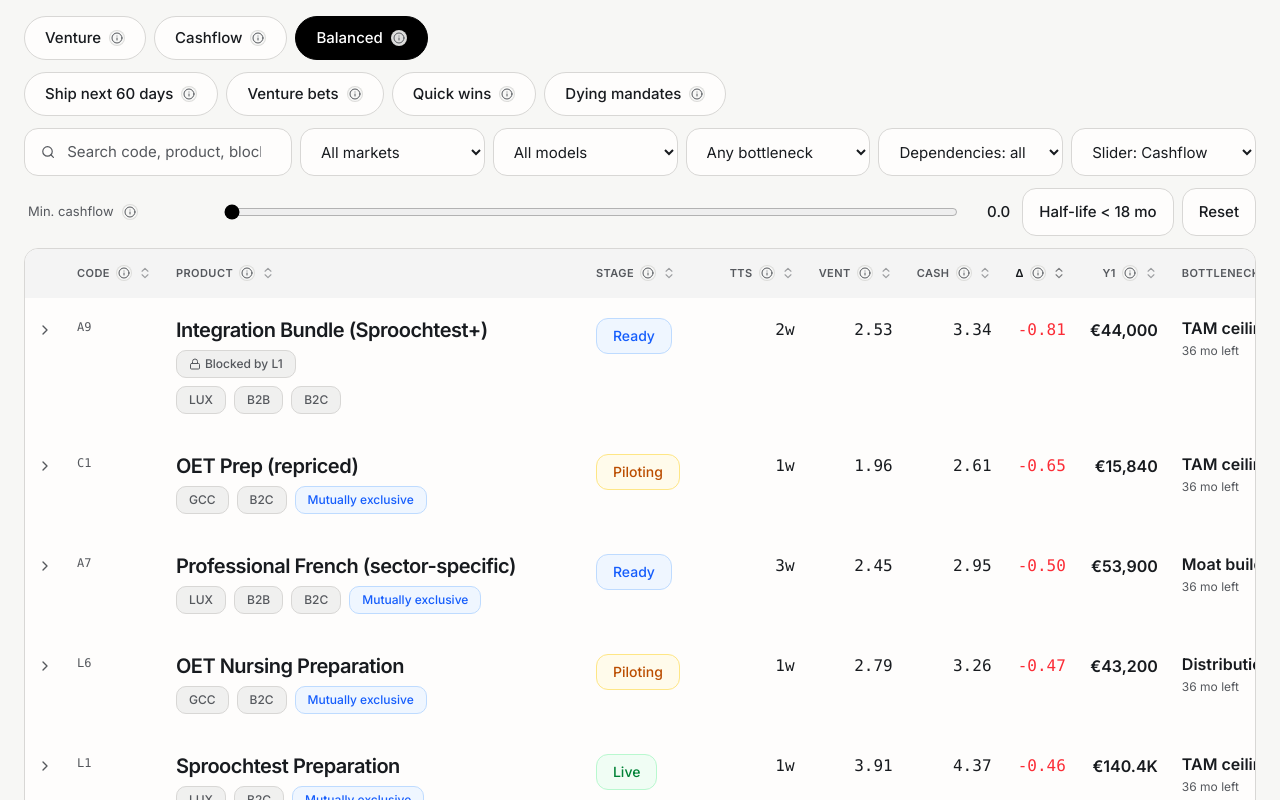
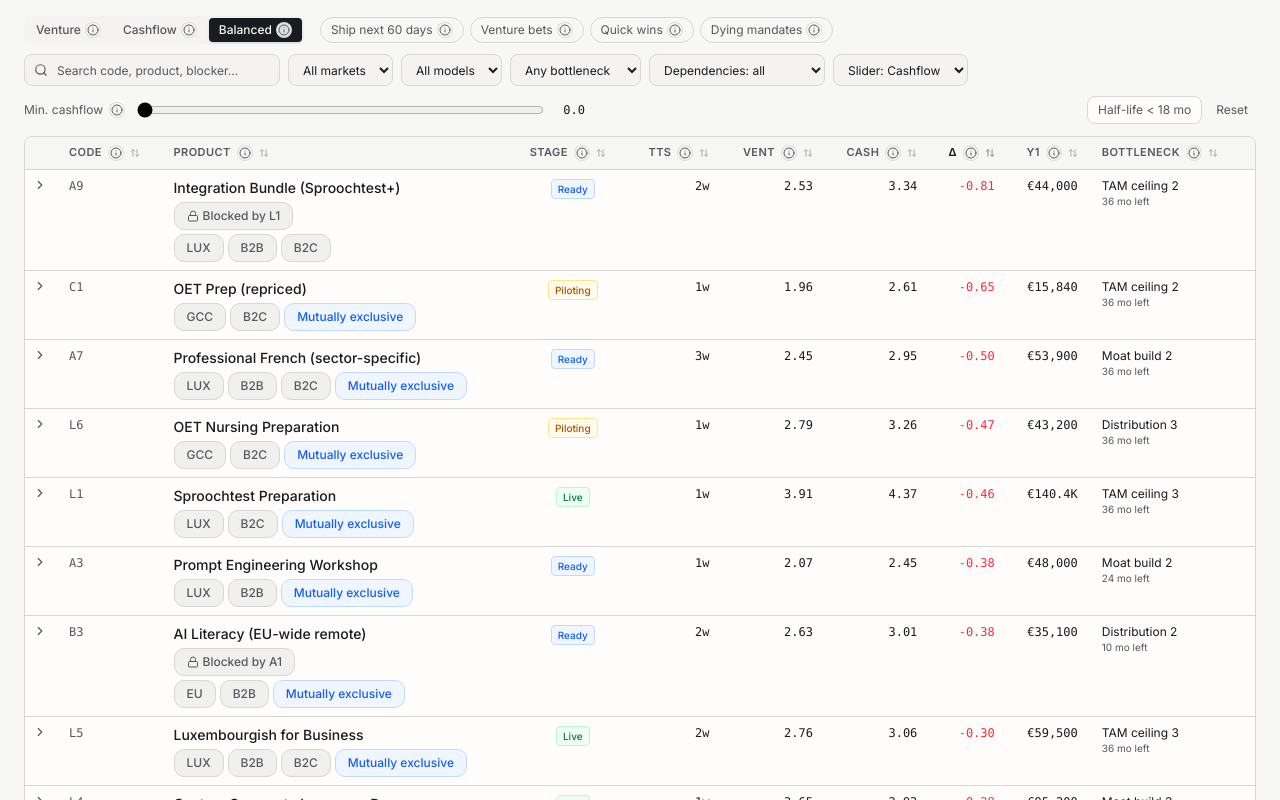
Before and after one commit to Gray576/educateme-map-atlas, a Next.js app: page / in a window 1280 px wide. Shown: the top 800 px of the page. Built offline with nearby package versions, Linux system fonts and the light colour scheme.

Commit message:
Align dashboard UI with v0 reference

```diff
--- a/src/components/FilterBar.tsx
+++ b/src/components/FilterBar.tsx
@@ -1,6 +1,5 @@
 "use client";
 
-import type { ReactNode } from "react";
 import { Search } from "lucide-react";
 import { InfoHint } from "@/components/ui/info-hint";
 import { cn } from "@/lib/utils";
@@ -50,39 +49,80 @@ const BOTTLENECKS: [BottleneckAxis | "all", string][] = [
 ];
 
 const PRESETS: [Preset, string, string][] = [
-  ["venture", "Venture", "Platform upside first"],
-  ["cashflow", "Cashflow", "Cash in 6 months"],
-  ["balanced", "Balanced", "Universal winners"],
+  ["venture", "Venture", "View products by venture score"],
+  ["cashflow", "Cashflow", "View products by cashflow score"],
+  ["balanced", "Balanced", "View products by balanced score"],
 ];
 
 const SORT_PRESETS: [Exclude<SortPreset, null>, string, string][] = [
   ["ship60", "Ship next 60 days", "Time-to-ship ≤ 8 weeks, ranked for cash"],
   ["venture", "Venture bets", "Positive delta, venture-first sort"],
-  ["quickwins", "Quick wins", "High leverage, low shipping friction"],
+  ["quickwins", "Quick wins", "High leverage with low shipping friction"],
   ["dyingmandates", "Dying mandates", "Shortest half-life first"],
 ];
 
-function ToolbarButton({
+function CompactTab({
   active,
-  children,
   onClick,
+  label,
+  hint,
 }: {
-  active?: boolean;
-  children: ReactNode;
+  active: boolean;
   onClick: () => void;
+  label: string;
+  hint: string;
 }) {
   return (
     <button
       type="button"
       onClick={onClick}
       className={cn(
-        "inline-flex h-11 items-center rounded-full border px-5 text-[15px] font-medium transition-colors",
+        "flex items-center gap-1 rounded px-2.5 py-1 text-xs font-medium transition-all",
         active
-          ? "border-black bg-black text-white"
-          : "border-border bg-card text-foreground hover:bg-muted"
+          ? "bg-foreground text-background shadow-sm"
+          : "text-muted-foreground hover:text-foreground"
       )}
     >
-      {children}
+      {label}
+      <InfoHint
+        label={label}
+        description={hint}
+        className={active ? "text-background/70" : ""}
+        widthClassName="w-44"
+      />
+    </button>
+  );
+}
+
+function PillButton({
+  active,
+  onClick,
+  label,
+  hint,
+}: {
+  active: boolean;
+  onClick: () => void;
+  label: string;
+  hint: string;
+}) {
+  return (
+    <button
+      type="button"
+      onClick={onClick}
+      className={cn(
+        "flex items-center gap-1 rounded-full border px-2.5 py-1 text-xs transition-all",
+        active
+          ? "border-[hsl(var(--accent))] bg-[hsl(var(--accent)/0.1)] font-medium text-[hsl(var(--accent))]"
+          : "border-border text-muted-foreground hover:border-foreground/30 hover:text-foreground"
+      )}
+    >
+      {label}
+      <InfoHint label={label} description={hint} widthClassName="w-52" />
+      {active && (
+        <span className="flex h-3.5 w-3.5 items-center justify-center rounded-full bg-[hsl(var(--accent))] text-[9px] text-[hsl(var(--accent-foreground))]">
+          ✓
+        </span>
+      )}
     </button>
   );
 }
@@ -100,7 +140,7 @@ function CompactSelect({
     <select
       value={value}
       onChange={(event) => onChange(event.target.value)}
-      className="h-12 rounded-xl border border-border bg-card px-4 text-[15px] text-foreground outline-none transition focus-visible:border-ring focus-visible:ring-2 focus-visible:ring-ring/30"
+      className="h-8 rounded-md border border-border bg-secondary px-2.5 text-xs text-foreground outline-none transition focus-visible:border-ring focus-visible:ring-2 focus-visible:ring-ring/30"
     >
       {options.map(([optionValue, label]) => (
         <option key={optionValue} value={optionValue}>
@@ -122,43 +162,42 @@ export function FilterBar({
   const set = (patch: Partial<Filters>) => onChange({ ...filters, ...patch });
 
   return (
-    <section className="space-y-3">
-      <div className="flex flex-wrap gap-2">
+    <section className="space-y-2.5">
+      <div className="flex flex-wrap items-center gap-4">
+        <div className="flex items-center gap-0.5 rounded-md bg-secondary p-0.5">
           {PRESETS.map(([value, label, hint]) => (
-          <ToolbarButton key={value} active={preset === value} onClick={() => onPresetChange(value)}>
-            <span className="flex items-center gap-2">
-              {label}
-              <InfoHint
+            <CompactTab
+              key={value}
+              active={preset === value}
+              onClick={() => onPresetChange(value)}
               label={label}
-                description={hint}
-                className={preset === value ? "text-white/75" : ""}
-                widthClassName="w-52"
+              hint={hint}
             />
-            </span>
-          </ToolbarButton>
           ))}
         </div>
 
-      <div className="flex flex-wrap gap-2">
+        <div className="flex flex-wrap items-center gap-1.5">
           {SORT_PRESETS.map(([value, label, hint]) => (
-          <ToolbarButton key={value} active={sortPreset === value} onClick={() => onSortPreset(value)}>
-            <span className="flex items-center gap-2">
-              {label}
-              <InfoHint label={label} description={hint} widthClassName="w-56" />
-            </span>
-          </ToolbarButton>
+            <PillButton
+              key={value}
+              active={sortPreset === value}
+              onClick={() => onSortPreset(value)}
+              label={label}
+              hint={hint}
+            />
           ))}
         </div>
+      </div>
 
-      <div className="grid gap-2 md:grid-cols-2 xl:grid-cols-[minmax(260px,1.45fr)_repeat(5,minmax(150px,1fr))]">
-        <label className="flex h-12 items-center gap-3 rounded-xl border border-border bg-card px-4">
-          <Search className="h-4 w-4 text-muted-foreground" />
+      <div className="flex flex-wrap items-center gap-2">
+        <label className="relative w-64">
+          <Search className="absolute left-2.5 top-1/2 h-3.5 w-3.5 -translate-y-1/2 text-muted-foreground" />
           <input
             type="search"
             placeholder="Search code, product, blocker..."
             value={filters.search}
             onChange={(event) => set({ search: event.target.value })}
-            className="w-full bg-transparent text-[15px] outline-none placeholder:text-muted-foreground"
+            className="h-8 w-full rounded-md border border-border bg-secondary pl-8 pr-2.5 text-xs outline-none placeholder:text-muted-foreground"
           />
         </label>
 
@@ -200,16 +239,17 @@ export function FilterBar({
         />
       </div>
 
-      <div className="grid gap-2 md:grid-cols-[minmax(0,1fr)_auto] xl:grid-cols-[minmax(360px,1fr)_auto_auto] xl:items-center">
-        <div className="flex items-center gap-4 rounded-xl px-1 py-1">
-          <div className="flex min-w-[180px] items-center gap-2 text-[13px] text-muted-foreground">
+      <div className="flex flex-wrap items-center gap-4">
+        <div className="flex flex-1 items-center gap-3">
+          <div className="flex items-center gap-1.5 whitespace-nowrap text-xs text-muted-foreground">
             <span>Min. {filters.scoreMetric}</span>
             <InfoHint
               label="Minimum score"
-              description="Use the slider to hide lower-quality options for the selected score."
-              widthClassName="w-52"
+              description="Filter products by minimum score."
+              widthClassName="w-44"
             />
           </div>
+          <div className="flex max-w-md flex-1 items-center gap-3">
             <input
               type="range"
               min="0"
@@ -219,22 +259,25 @@ export function FilterBar({
               onChange={(event) => set({ scoreMin: Number(event.target.value) })}
               className="w-full accent-black"
             />
-          <span className="w-12 text-right text-[15px] font-medium">{filters.scoreMin.toFixed(1)}</span>
+            <span className="w-8 text-right font-mono text-xs text-foreground">
+              {filters.scoreMin.toFixed(1)}
+            </span>
+          </div>
         </div>
 
+        <div className="flex items-center gap-1.5">
           <button
             type="button"
             onClick={() => set({ urgentOnly: !filters.urgentOnly })}
             className={cn(
-            "h-12 rounded-xl border px-4 text-[15px] font-medium transition-colors",
+              "h-7 rounded-md border px-2.5 text-xs transition-colors",
               filters.urgentOnly
-              ? "border-black bg-muted text-foreground"
-              : "border-border bg-card text-foreground hover:bg-muted"
+                ? "border-border bg-muted text-foreground"
+                : "border-border bg-card text-muted-foreground hover:bg-muted"
             )}
           >
             Half-life &lt; 18 mo
           </button>
-
           <button
             type="button"
             onClick={() =>
@@ -250,11 +293,12 @@ export function FilterBar({
                 dependenciesResolved: "all",
               })
             }
-          className="h-12 rounded-xl border border-border bg-card px-4 text-[15px] font-medium text-foreground transition-colors hover:bg-muted"
+            className="h-7 rounded-md px-2 text-xs text-muted-foreground transition-colors hover:bg-muted hover:text-foreground"
           >
             Reset
           </button>
         </div>
+      </div>
     </section>
   );
 }
--- a/src/components/ProductTable.tsx
+++ b/src/components/ProductTable.tsx
@@ -2,7 +2,7 @@
 
 import type { ReactNode } from "react";
 import { Fragment, useMemo, useState } from "react";
-import { ChevronDown, ChevronRight, ChevronsUpDown, Lock } from "lucide-react";
+import { ChevronDown, ChevronRight, ArrowUpDown, Lock } from "lucide-react";
 import { InfoHint } from "@/components/ui/info-hint";
 import { ProductDetail } from "@/components/ProductDetail";
 import { formatCurrency, formatHalfLife, formatScore } from "@/lib/decision";
@@ -77,9 +77,9 @@ function SortLabel({
         label={label}
         description={description}
         side={hintSide ?? (align === "right" ? "right" : "left")}
-        widthClassName="w-52"
+        widthClassName="w-44"
       />
-      <ChevronsUpDown className="h-3.5 w-3.5 opacity-55" />
+      <ArrowUpDown className="h-2.5 w-2.5 opacity-55" />
     </button>
   );
 }
@@ -124,13 +124,13 @@ export function ProductTable({
   if (products.length === 0) return emptyState;
 
   return (
-    <div className="overflow-hidden rounded-[14px] border border-border bg-card">
+    <div className="overflow-hidden rounded-md border border-border bg-card">
       <div className="overflow-x-auto">
-        <table className="min-w-full border-separate border-spacing-0">
-          <thead className="bg-[#f4f4f4]">
+        <table className="min-w-full text-sm">
+          <thead className="bg-muted/50">
             <tr>
-              <th className="w-8 px-3 py-4" />
-              <th className="px-3 py-4 text-left">
+              <th className="w-8 px-2 py-2" />
+              <th className="px-3 py-2 text-left">
                 <SortLabel
                   label="CODE"
                   description="Stable SKU code for scanning and cross-referencing products."
@@ -139,7 +139,7 @@ export function ProductTable({
                   onSort={handleSort}
                 />
               </th>
-              <th className="px-3 py-4 text-left">
+              <th className="px-3 py-2 text-left">
                 <SortLabel
                   label="PRODUCT"
                   description="Product name with Market and Model inside the row, not in separate columns."
@@ -148,7 +148,7 @@ export function ProductTable({
                   onSort={handleSort}
                 />
               </th>
-              <th className="px-3 py-4 text-left">
+              <th className="px-3 py-2 text-left">
                 <SortLabel
                   label="STAGE"
                   description="Single lifecycle axis replacing overlapping old status labels."
@@ -157,7 +157,7 @@ export function ProductTable({
                   onSort={handleSort}
                 />
               </th>
-              <th className="px-3 py-4 text-right">
+              <th className="px-3 py-2 text-right">
                 <SortLabel
                   label="TTS"
                   description="Weeks to first paying customer."
@@ -167,7 +167,7 @@ export function ProductTable({
                   align="right"
                 />
               </th>
-              <th className="px-3 py-4 text-right">
+              <th className="px-3 py-2 text-right">
                 <SortLabel
                   label="VENT"
                   description="Venture score: strategic/platform upside weighted by confidence."
@@ -177,7 +177,7 @@ export function ProductTable({
                   align="right"
                 />
               </th>
-              <th className="px-3 py-4 text-right">
+              <th className="px-3 py-2 text-right">
                 <SortLabel
                   label="CASH"
                   description="Cashflow score: near-term money potential weighted by confidence."
@@ -187,7 +187,7 @@ export function ProductTable({
                   align="right"
                 />
               </th>
-              <th className="px-3 py-4 text-right">
+              <th className="px-3 py-2 text-right">
                 <SortLabel
                   label="Δ"
                   description="Difference between Venture and Cashflow. Near zero means universal winner."
@@ -197,7 +197,7 @@ export function ProductTable({
                   align="right"
                 />
               </th>
-              <th className="px-3 py-4 text-right">
+              <th className="px-3 py-2 text-right">
                 <SortLabel
                   label="Y1"
                   description="Year-one contribution after applying gross margin."
@@ -207,7 +207,7 @@ export function ProductTable({
                   align="right"
                 />
               </th>
-              <th className="px-3 py-4 text-left">
+              <th className="px-3 py-2 text-left">
                 <SortLabel
                   label="BOTTLENECK"
                   description="The currently lowest blocking axis."
@@ -227,29 +227,29 @@ export function ProductTable({
                 <Fragment key={product.shortCode}>
                   <tr
                     className={cn(
-                      "cursor-pointer border-t border-border bg-card transition-colors hover:bg-[#fafafa]",
-                      isOpen && "bg-[#fafafa]"
+                      "cursor-pointer border-t border-border transition-colors hover:bg-muted/30 group",
+                      isOpen && "bg-muted/20"
                     )}
                     onClick={() => setOpenCode(isOpen ? null : product.shortCode)}
                   >
-                    <td className="px-3 py-5 align-top">
+                    <td className="px-2 py-2 align-top">
                       {isOpen ? (
-                        <ChevronDown className="mt-1 h-4 w-4 text-muted-foreground" />
+                        <ChevronDown className="h-3.5 w-3.5 text-muted-foreground" />
                       ) : (
-                        <ChevronRight className="mt-1 h-4 w-4 text-muted-foreground" />
+                        <ChevronRight className="h-3.5 w-3.5 text-muted-foreground" />
                       )}
                     </td>
-                    <td className="px-3 py-5 align-top font-mono text-[12px] font-medium text-muted-foreground">
+                    <td className="px-3 py-2 align-top font-mono text-xs text-muted-foreground">
                       {product.shortCode}
                     </td>
-                    <td className="min-w-[420px] px-3 py-5 align-top">
-                      <div className="space-y-2">
+                    <td className="min-w-[320px] px-3 py-2 align-top">
+                      <div className="space-y-1">
                         <div>
-                          <p className="text-[20px] font-semibold leading-6 tracking-tight">
+                          <p className="text-sm font-medium text-foreground">
                             {product.title}
                           </p>
                           {!product.dependenciesResolved && (
-                            <div className="mt-2">
+                            <div className="mt-1">
                               <MetaPill>
                                 <span className="inline-flex items-center gap-1">
                                   <Lock className="h-3 w-3" />
@@ -260,7 +260,7 @@ export function ProductTable({
                           )}
                         </div>
 
-                        <div className="flex flex-wrap gap-2">
+                        <div className="flex flex-wrap gap-1">
                           <MetaPill>{product.market}</MetaPill>
                           {product.modelList.map((model) => (
                             <MetaPill key={`${product.shortCode}-${model}`}>{model}</MetaPill>
@@ -271,28 +271,28 @@ export function ProductTable({
                         </div>
                       </div>
                     </td>
-                    <td className="px-3 py-5 align-top">
+                    <td className="px-3 py-2 align-top text-center">
                       <span
                         className={cn(
-                          "inline-flex h-9 items-center rounded-[12px] border px-4 text-[14px] font-medium",
+                          "inline-flex h-5 items-center rounded border px-1.5 text-[10px] font-medium",
                           STAGE_CLASS[product.stage]
                         )}
                       >
                         {product.stageLabel}
                       </span>
                     </td>
-                    <td className="px-3 py-5 text-right align-top font-mono text-[16px] font-medium">
+                    <td className="px-3 py-2 text-right align-top font-mono text-xs">
                       {product.axes.timeToShip}w
                     </td>
-                    <td className="px-3 py-5 text-right align-top font-mono text-[16px] font-medium">
+                    <td className="px-3 py-2 text-right align-top font-mono text-xs text-foreground">
                       {formatScore(product.ventureScore)}
                     </td>
-                    <td className="px-3 py-5 text-right align-top font-mono text-[16px] font-medium">
+                    <td className="px-3 py-2 text-right align-top font-mono text-xs text-foreground">
                       {formatScore(product.cashflowScore)}
                     </td>
                     <td
                       className={cn(
-                        "px-3 py-5 text-right align-top font-mono text-[16px] font-medium",
+                        "px-3 py-2 text-right align-top font-mono text-xs font-medium",
                         product.delta > 0.2 && "text-green-600",
                         product.delta < -0.2 && "text-red-500"
                       )}
@@ -300,21 +300,21 @@ export function ProductTable({
                       {product.delta > 0 ? "+" : ""}
                       {formatScore(product.delta)}
                     </td>
-                    <td className="px-3 py-5 text-right align-top text-[16px] font-semibold">
+                    <td className="px-3 py-2 text-right align-top font-mono text-xs font-medium text-foreground">
                       {formatCurrency(product.y1Contribution)}
                     </td>
-                    <td className="min-w-[190px] px-3 py-5 align-top">
-                      <p className="text-[16px] font-semibold leading-5">
+                    <td className="min-w-[150px] px-3 py-2 align-top">
+                      <p className="text-xs text-foreground">
                         {product.bottleneck.label} {product.bottleneck.value}
                       </p>
-                      <p className="mt-1 text-[12px] text-muted-foreground">
+                      <p className="text-[10px] text-muted-foreground">
                         {formatHalfLife(product)}
                       </p>
                     </td>
                   </tr>
 
                   {isOpen && (
-                    <tr className="bg-[#fafafa]">
+                    <tr className="bg-muted/20">
                       <td colSpan={10} className="px-0 py-0">
                         <ProductDetail product={product} preset={preset} />
                       </td>
```
Lines whose indentation alone changed are shown as unchanged.
